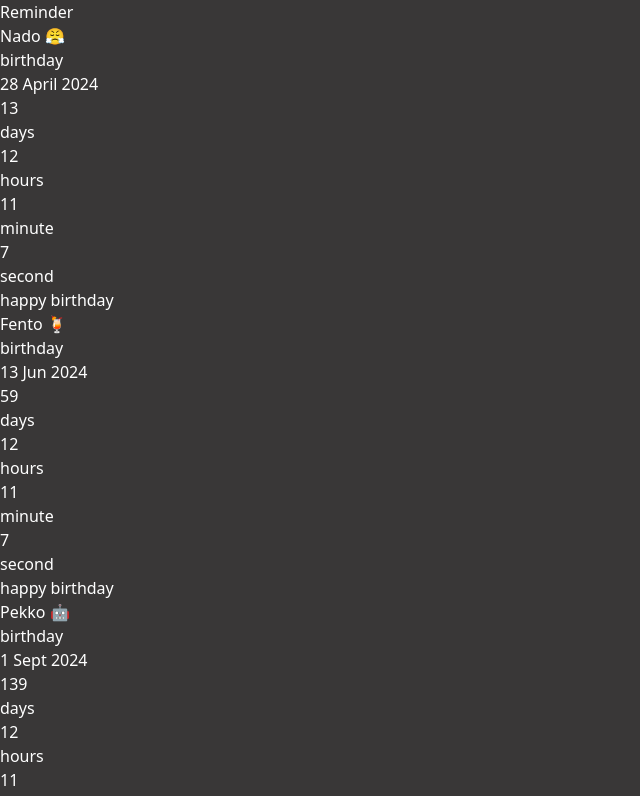
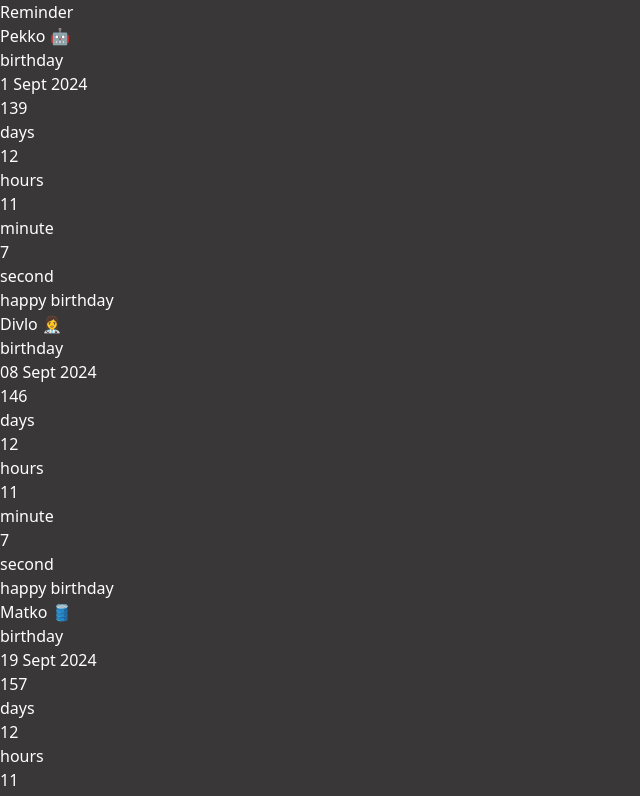
Before and after one commit to Kunjghevariya/reminder, a React (Vite) app: page / in a window 1280 px wide. Shown: the top 796 px of the page, without its empty margins (0-640 px from the left). Built offline with nearby package versions, Linux system fonts and the light colour scheme.

Commit message:
Update App.jsx

```diff
--- a/src/App.jsx
+++ b/src/App.jsx
@@ -4,7 +4,7 @@ import Fg from './components/Fg';
 const App = () => {
   const data = [
     { name: "Kunj Ghevariya", reminde: "birthday", date: "04/04/25", desc: "happy birthday" },
-    { name: "Fento 🍹", reminde: "birthday", date: "13 Jun 2024", desc: "happy birthday" },
+    { name: "Fento 🍹", reminde: "birthday", date: "13 Jun 2025", desc: "happy birthday" },
     { name: "Lambo 🤓🦒", reminde: "birthday", date: "28 Nov 2024", desc: "happy birthday" },
     { name: "Lathiyo 🐆", reminde: "birthday", date: "14 Dec 2024", desc: "happy birthday" },
     { name: "Matko 🛢️", reminde: "birthday", date: "19 Sept 2024", desc: "happy birthday" },
@@ -13,7 +13,7 @@ const App = () => {
     { name: "Kondo 🔫🥸", reminde: "birthday", date: "12 Jan 2025", desc: "happy birthday" },
     { name: "Vedu 😎", reminde: "birthday", date: "17 Nov 2024", desc: "happy birthday" },
     { name: "Divlo 👩‍⚕️", reminde: "birthday", date: "08 Sept 2024", desc: "happy birthday" },
-    { name: "Nado 😤", reminde: "birthday", date: "28 April 2024", desc: "happy birthday" },
+    { name: "Nado 😤", reminde: "birthday", date: "28 April 2025", desc: "happy birthday" },
     { name: "Bhavlo 🙄", reminde: "birthday", date: "03 Dec 2024", desc: "happy birthday" },
     { name: "Buttho 💁‍♂️", reminde: "birthday", date: "22 Dec 2024", desc: "happy birthday" },
     { name: "Mino 👈 👉", reminde: "birthday", date: "30 Sept 2024", desc: "happy birthday" }
```
